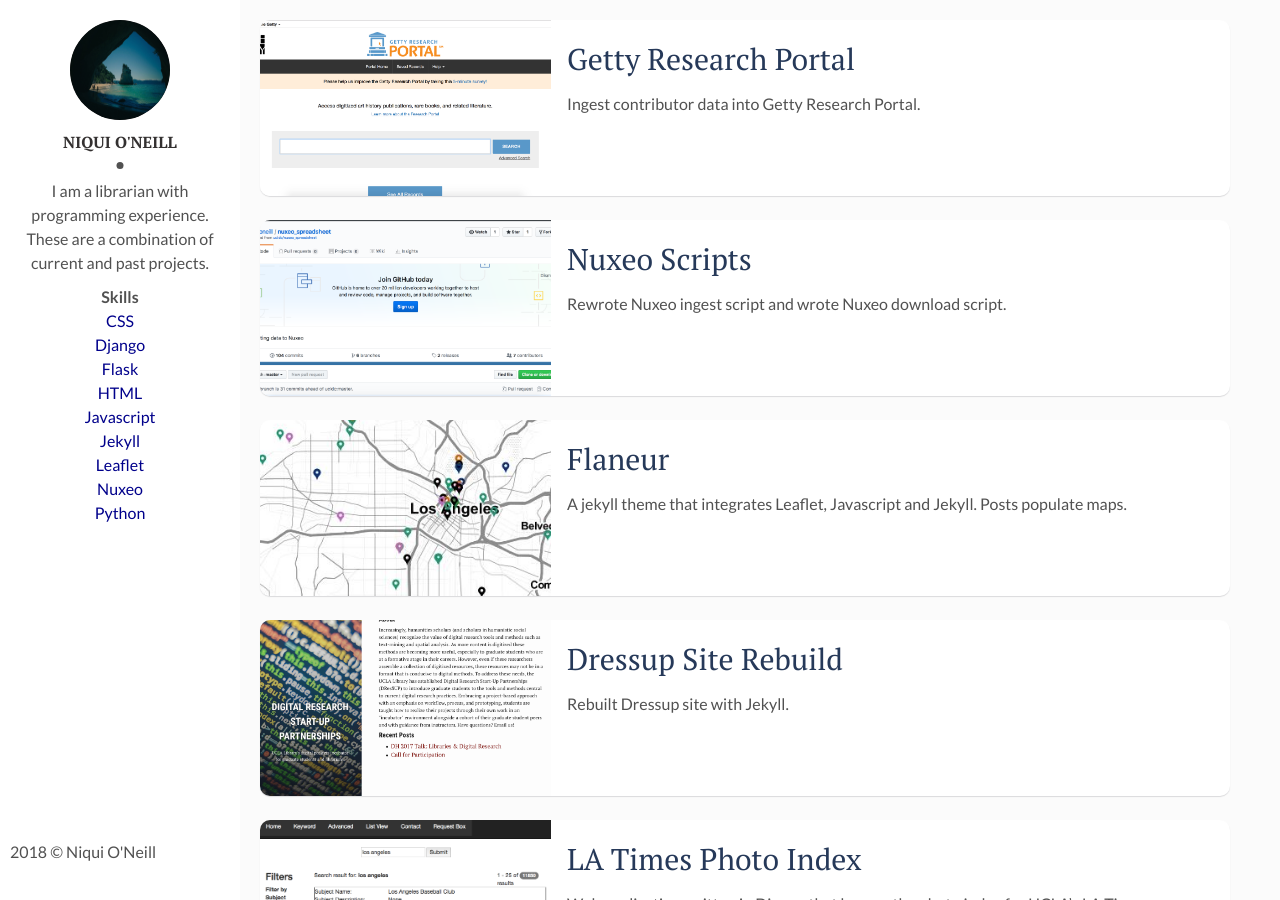
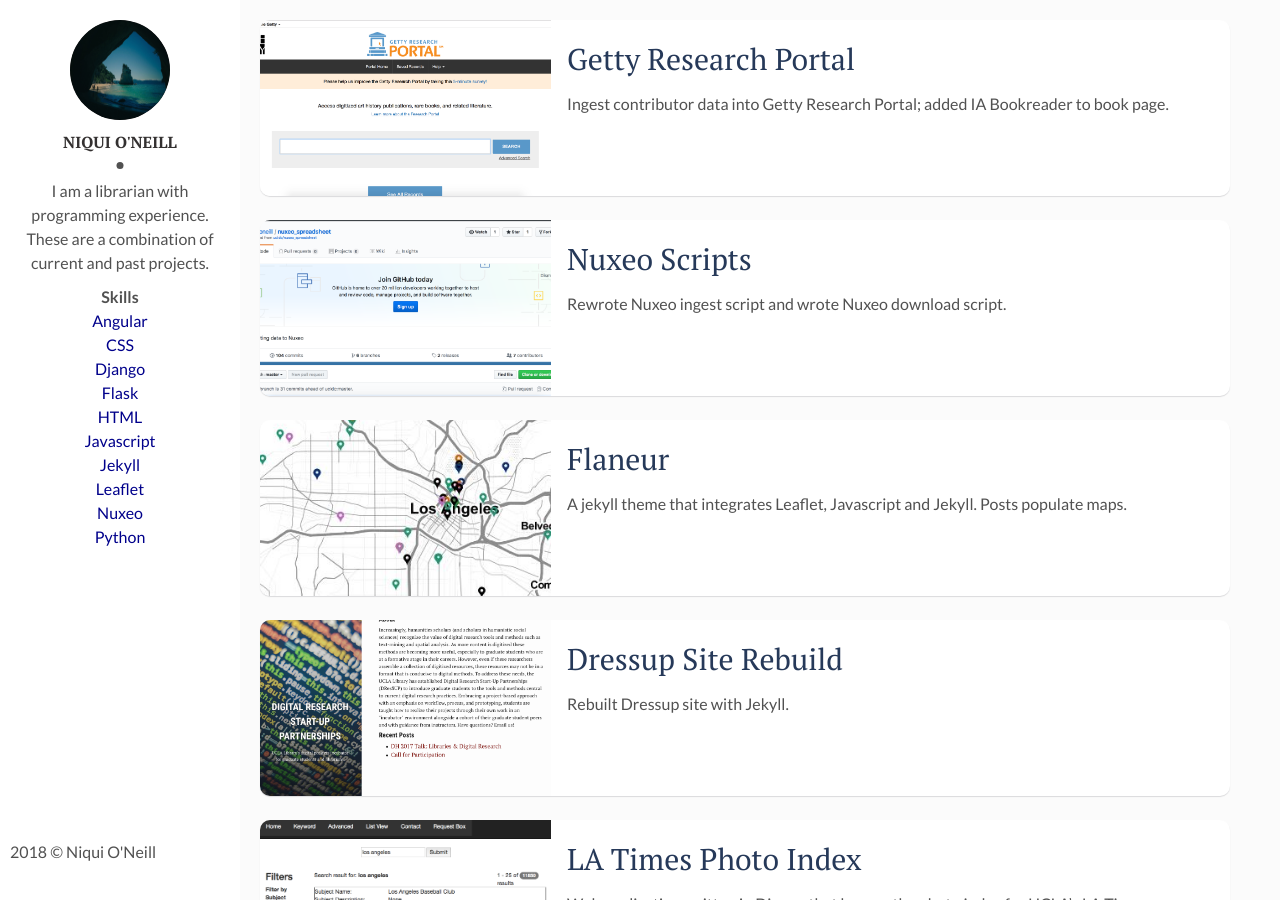
Before and after one commit to dnoneill/dnoneill.github.io, a Jekyll site: the page built from index.html, in a window 1280 px wide and 900 px high. Built offline with Jekyll 4.4.1, drawn with Linux system fonts in a browser that asks for light colours; the list of posts is cut into pages by our own code.

Commit message:
Update 2018-01-01-portal.md

```diff
--- a/_posts/2018-01-01-portal.md
+++ b/_posts/2018-01-01-portal.md
@@ -4,7 +4,7 @@
 date: 2018-01-01
 description:
 img: portal.png
-tags: [Django, Python]
+tags: [Django, Python, Angular]
 link: https://github.com/thegetty/portal
 ---
-Ingest contributor data into Getty Research Portal.
+Ingest contributor data into Getty Research Portal; added IA Bookreader to book page.
```
